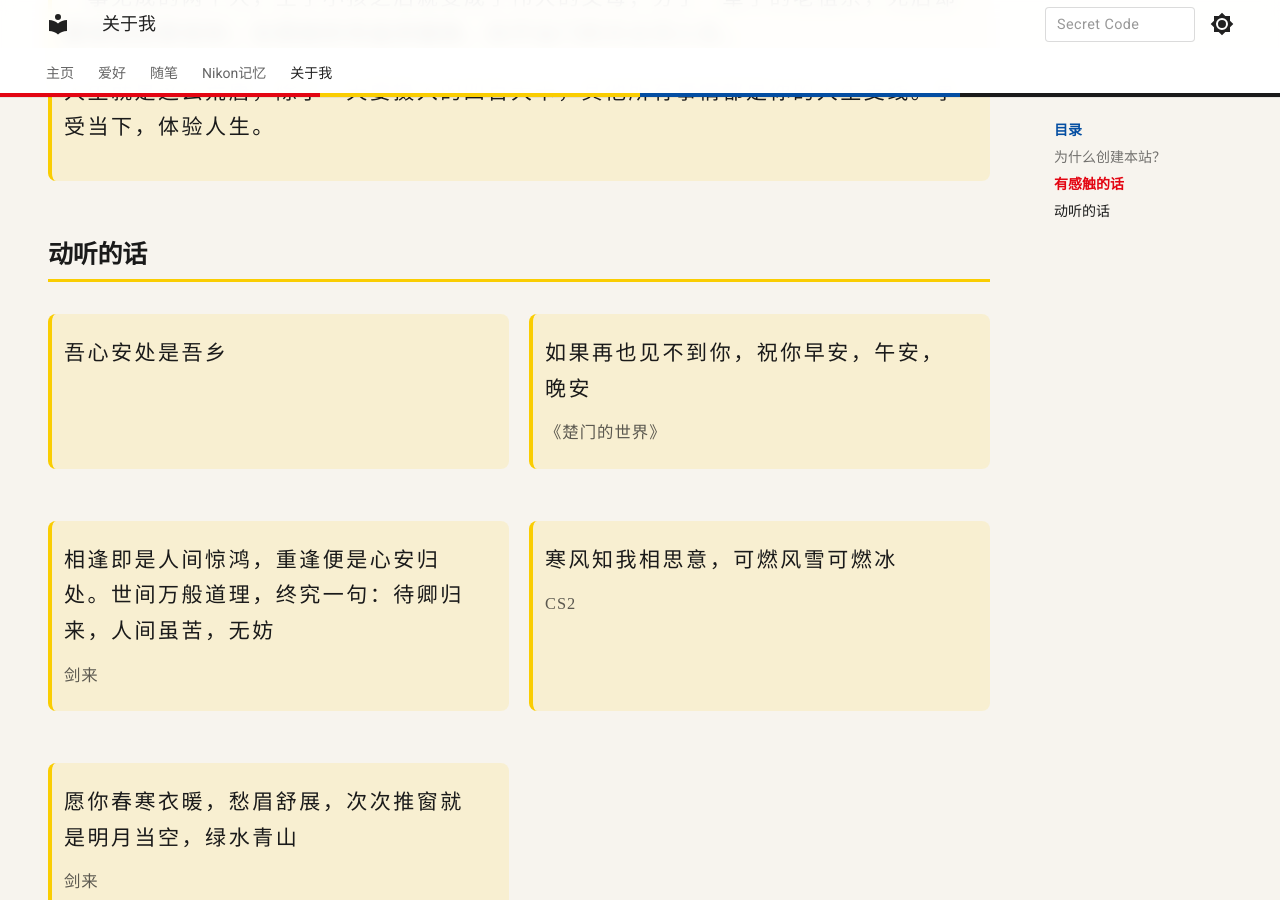
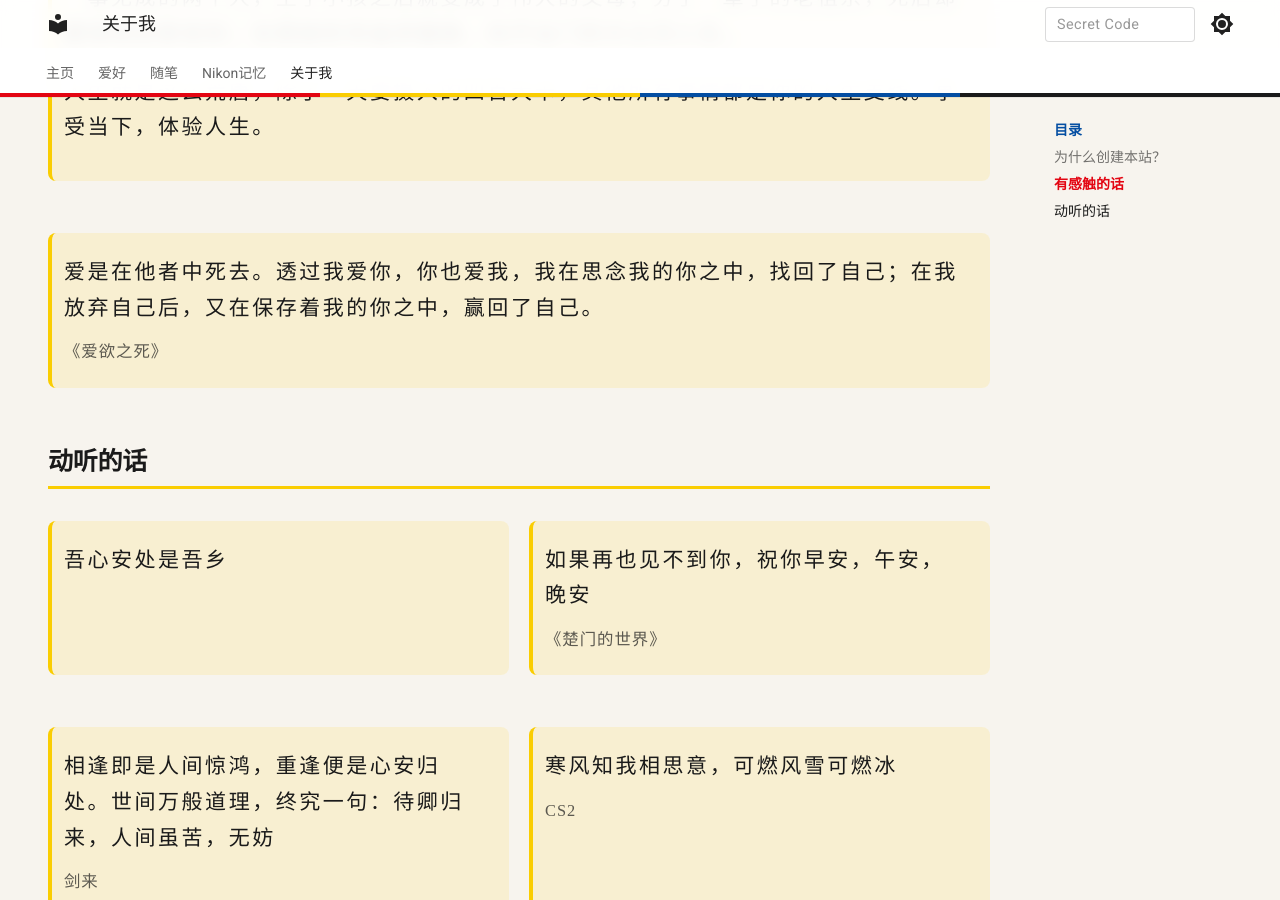
Before and after one commit to lhr024/lhr024.github.io, an MkDocs documentation site: the page built from docs/about/index.md, in a window 1280 px wide and 900 px high, scrolled down 971 px. Built offline with MkDocs 1.6.1 and Material for MkDocs 9.7.7, drawn with Linux system fonts in a browser that asks for light colours.

Commit message:
about updates

```diff
--- a/docs/about/index.md
+++ b/docs/about/index.md
@@ -107,6 +107,11 @@
   <cite></cite>
 </blockquote>
 
+<blockquote class="about-quote about-quote--classic about-quote--full">
+  <p>爱是在他者中死去。透过我爱你，你也爱我，我在思念我的你之中，找回了自己；在我放弃自己后，又在保存着我的你之中，赢回了自己。</p>
+  <cite>《爱欲之死》</cite>
+</blockquote>
+
 </div>
 
 ## 动听的话
```
